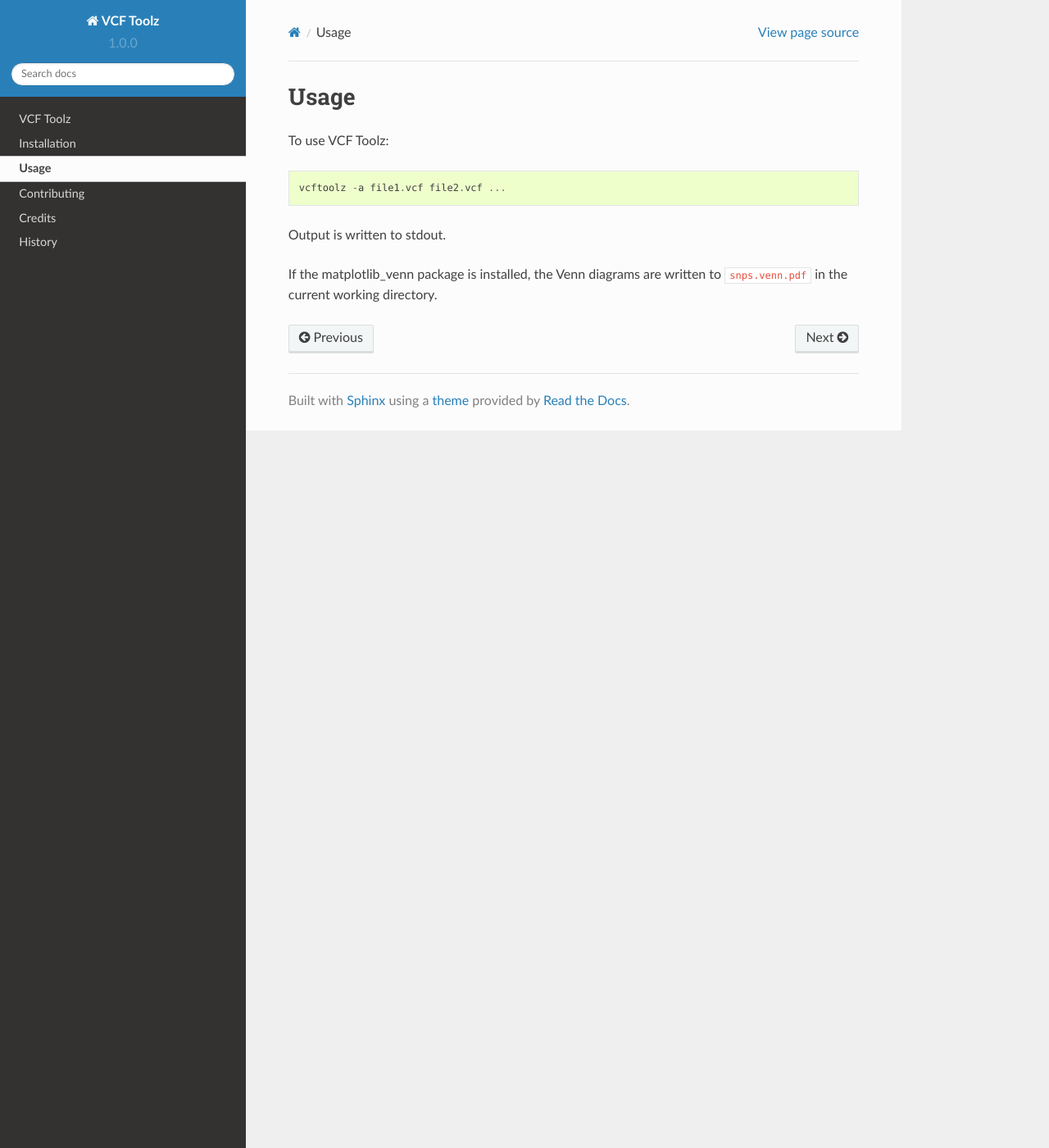
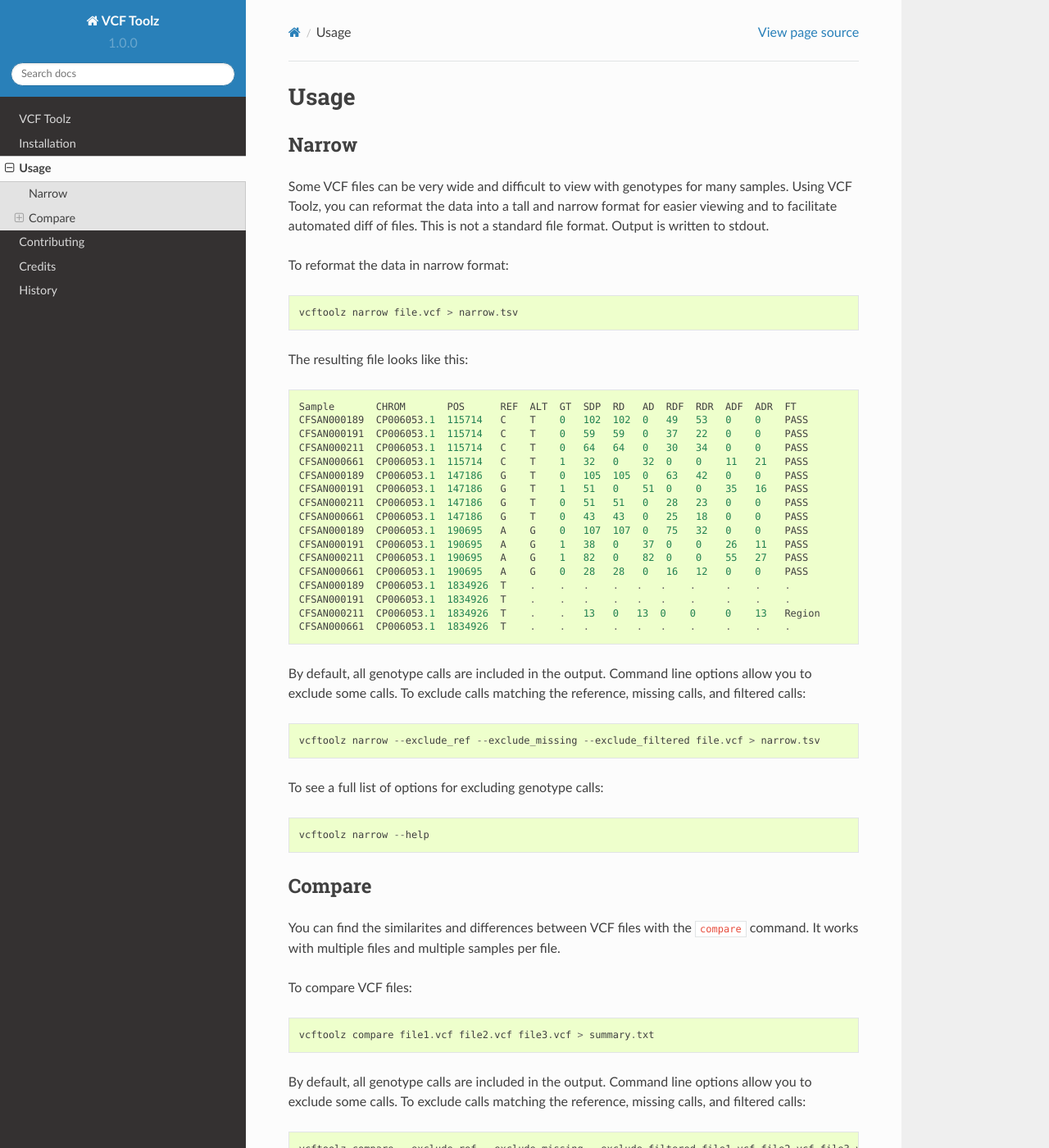
Before and after one commit to CFSAN-Biostatistics/vcftoolz, a Sphinx documentation site: the page built from docs/usage.rst, in a window 1280 px wide and 1400 px high. Shown: the whole window at 82% size. Built offline with Sphinx 7.4.7 and the Read the Docs theme 2.0.0, drawn with Linux system fonts in a browser that asks for light colours; some of the changed text lies outside the part shown.

Commit message:
Update usage docs and usage screen.

```diff
--- a/HISTORY.rst
+++ b/HISTORY.rst
@@ -3,7 +3,7 @@
 History
 =======
 
-1.0.0 (2018-12-31)
+1.0.0 (2018-11-16)
 ---------------------
 
-* Initial version.
+* First public release.
--- a/README.rst
+++ b/README.rst
@@ -30,7 +30,10 @@ Features
 * Compares the snps in two or more VCF files.
 * Lists the snps that are unique to each VCF file with full genotype information per snp.
 * Lists the snps that are missing from each VCF file if present in at least two other VCF files.
-* Generates Venn diagrams of all pairs of VCF files.
+* Generates Venn diagrams of positions and snps in the VCF files.
+* Reports precision, recall, and F1 score when the truth is known.
+* Reports the effectiveness of filtered variants when the truth is known.
+* Reformat the VCF file in a tall-narrow format for easy viewing and diffs.
 
 
 Citing VCF Toolz
--- a/docs/usage.rst
+++ b/docs/usage.rst
@@ -2,11 +2,129 @@
 Usage
 ========
 
-To use VCF Toolz::
+Narrow
+------
+Some VCF files can be very wide and difficult to view with genotypes for many samples.
+Using VCF Toolz, you can reformat the data into a tall and narrow format for easier viewing
+and to facilitate automated diff of files.  This is not a standard file format.  Output is
+written to stdout.
 
-    vcftoolz -a file1.vcf file2.vcf ...
+To reformat the data in narrow format::
 
-Output is written to stdout.
+    vcftoolz narrow file.vcf > narrow.tsv
 
-If the matplotlib_venn package is installed, the Venn diagrams are written to ``snps.venn.pdf`` in the
-current working directory.
+
+The resulting file looks like this::
+
+  Sample       CHROM       POS      REF  ALT  GT  SDP  RD   AD  RDF  RDR  ADF  ADR  FT
+  CFSAN000189  CP006053.1  115714   C    T    0   102  102  0   49   53   0    0    PASS
+  CFSAN000191  CP006053.1  115714   C    T    0   59   59   0   37   22   0    0    PASS
+  CFSAN000211  CP006053.1  115714   C    T    0   64   64   0   30   34   0    0    PASS
+  CFSAN000661  CP006053.1  115714   C    T    1   32   0    32  0    0    11   21   PASS
+  CFSAN000189  CP006053.1  147186   G    T    0   105  105  0   63   42   0    0    PASS
+  CFSAN000191  CP006053.1  147186   G    T    1   51   0    51  0    0    35   16   PASS
+  CFSAN000211  CP006053.1  147186   G    T    0   51   51   0   28   23   0    0    PASS
+  CFSAN000661  CP006053.1  147186   G    T    0   43   43   0   25   18   0    0    PASS
+  CFSAN000189  CP006053.1  190695   A    G    0   107  107  0   75   32   0    0    PASS
+  CFSAN000191  CP006053.1  190695   A    G    1   38   0    37  0    0    26   11   PASS
+  CFSAN000211  CP006053.1  190695   A    G    1   82   0    82  0    0    55   27   PASS
+  CFSAN000661  CP006053.1  190695   A    G    0   28   28   0   16   12   0    0    PASS
+  CFSAN000189  CP006053.1  1834926  T    .    .   .    .   .   .    .     .    .    .
+  CFSAN000191  CP006053.1  1834926  T    .    .   .    .   .   .    .     .    .    .
+  CFSAN000211  CP006053.1  1834926  T    .    .   13   0   13  0    0     0    13   Region
+  CFSAN000661  CP006053.1  1834926  T    .    .   .    .   .   .    .     .    .    .
+
+By default, all genotype calls are included in the output.  Command line options allow you to
+exclude some calls.  To exclude calls matching the reference, missing calls, and filtered calls::
+
+  vcftoolz narrow --exclude_ref --exclude_missing --exclude_filtered file.vcf > narrow.tsv
+
+To see a full list of options for excluding genotype calls::
+
+  vcftoolz narrow --help
+
+
+Compare
+-------
+You can find the similarites and differences between VCF files with the ``compare`` command.  It works with
+multiple files and multiple samples per file.
+
+To compare VCF files::
+
+  vcftoolz compare file1.vcf file2.vcf file3.vcf > summary.txt
+
+By default, all genotype calls are included in the output.  Command line options allow you to
+exclude some calls.  To exclude calls matching the reference, missing calls, and filtered calls::
+
+  vcftoolz compare --exclude_ref --exclude_missing --exclude_filtered file1.vcf file2.vcf file3.vcf > summary.txt
+
+To see a full list of options for excluding genotype calls::
+
+  vcftoolz compare --help
+
+
+Summary report
+~~~~~~~~~~~~~~
+A comparison report is written to stdout listing the differences between the VCF files.  The report lists the following:
+
+* Variant positions found only in one of the VCF files
+* Sample variants found only in one of the VCF files
+* Variant positions missing in each VCF file when found in at least 2 other VCF files
+* Sample variants missing in each VCF file when found in at least 2 other VCF files
+
+When run with the ``--truth`` option, the first VCF file is regarded as correct.  The following additional
+metrics are generated:
+
+* Number of true positives, false negatives, false positives
+* Precision, recall, F1 score
+* Number of true negative variants correctly removed by filtering
+* Number of false negative variants incorrectly removed by filtering
+
+
+Venn diagrams
+~~~~~~~~~~~~~
+When 2 or 3 VCF files are compared, the following Venn diagrams are generated:
+
+* venn2.positions.pdf - Venn diagram of variant positions between all pairs of VCF files
+* venn2.snps.pdf - Venn diagram of sample variants between all pairs of VCF files
+
+.. image:: venn2.snps.png
+
+
+When 3, 4, 5, or 6 VCF files are compared, one of the following Venn diagrams is generated:
+
+* venn3.pdf - Side by side Venn diagrams of variant positions and sample variants
+* venn4.pdf - Side by side Venn diagrams of variant positions and sample variants
+* venn5.pdf - Side by side Venn diagrams of variant positions and sample variants
+* venn6.pdf - Side by side Venn diagrams of variant positions and sample variants
+
+.. image:: venn4.png
+
+
+Tabulated results
+~~~~~~~~~~~~~~~~~
+A detailed spreadsheet can be generated with the ``--tableFile`` command line option.
+The spreadsheet contains one row per position and one column per sample.  The rows are
+ordered in such a way that variants found in multiple files are grouped together. In
+other words, each section of the Venn diagram will have corresponding rows grouped
+together in the spreadsheet.
+
+The spreadsheet looks like this::
+
+  Chrom       Pos      Ref  CFSAN000189  CFSAN000191  CFSAN000211  CFSAN000661
+  CP006053.1  115714   C    0            0            0            T-111
+  CP006053.1  147186   G    0            T-111        0            0
+  CP006053.1  190695   A    0            G-011        G-111        0
+  CP006053.1  221363   G    0            0            A-111        0
+  CP006053.1  268434   C    0            T-011        T-111        0
+  CP006053.1  309014   C    0            T-111        0            0
+  CP006053.1  309657   C    0            T-111        0            0
+  CP006053.1  388919   A    0            G-111        G-111        0
+  CP006053.1  432510   T    0            0            0            G-111
+
+Each cell of the table contains the alternate allele and a string of zeros and ones to indicate which
+VCF files contain the variant.  For example:
+
+* 0 indicates none of the VCF files contained a variant at this position for this sample
+* G-111 indicates an alternate allele G found in all 3 VCF files specified on the command line.
+* T-011 indicates an alternate allele T found in the 2nd and 3rd VCF files specified on the command line.
```
Also changed, not shown: docs/venn2.snps.png (added), docs/venn4.png (added), 1 other file.
